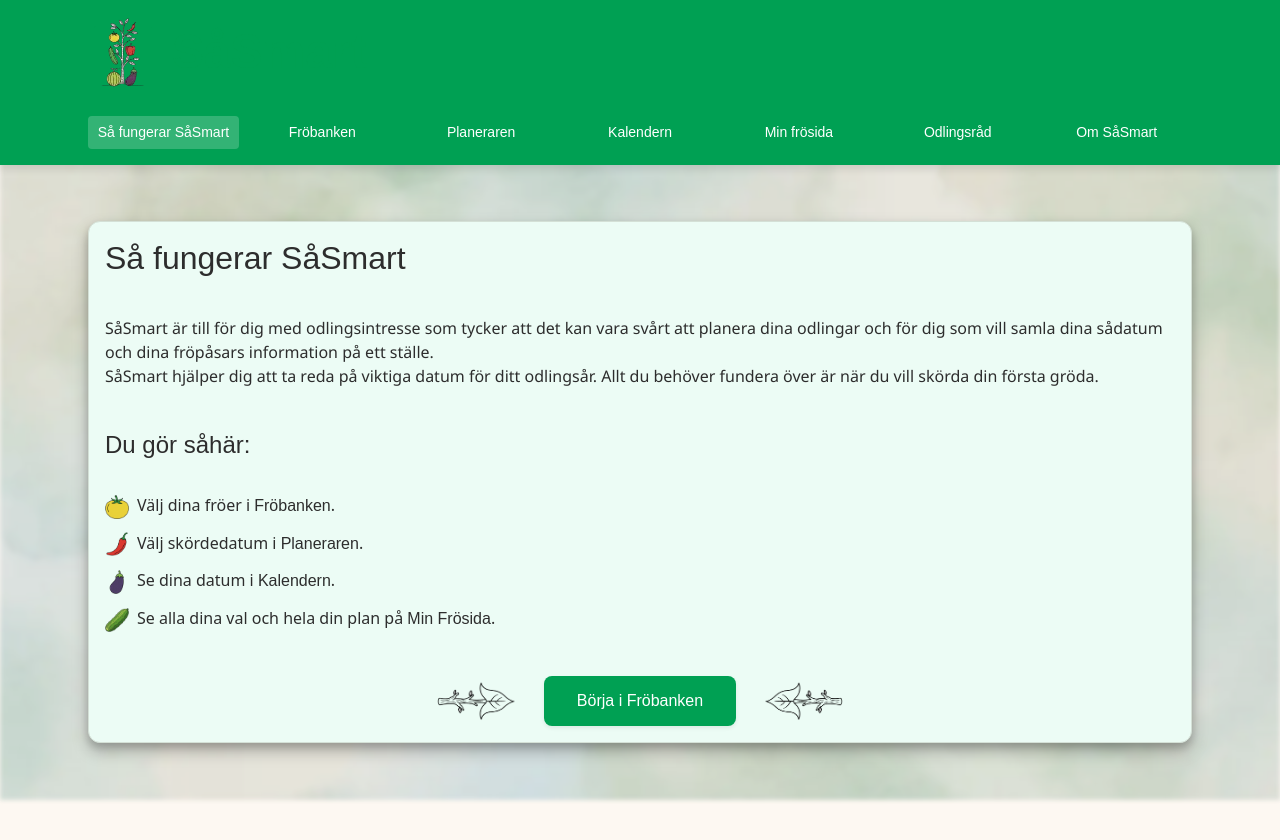
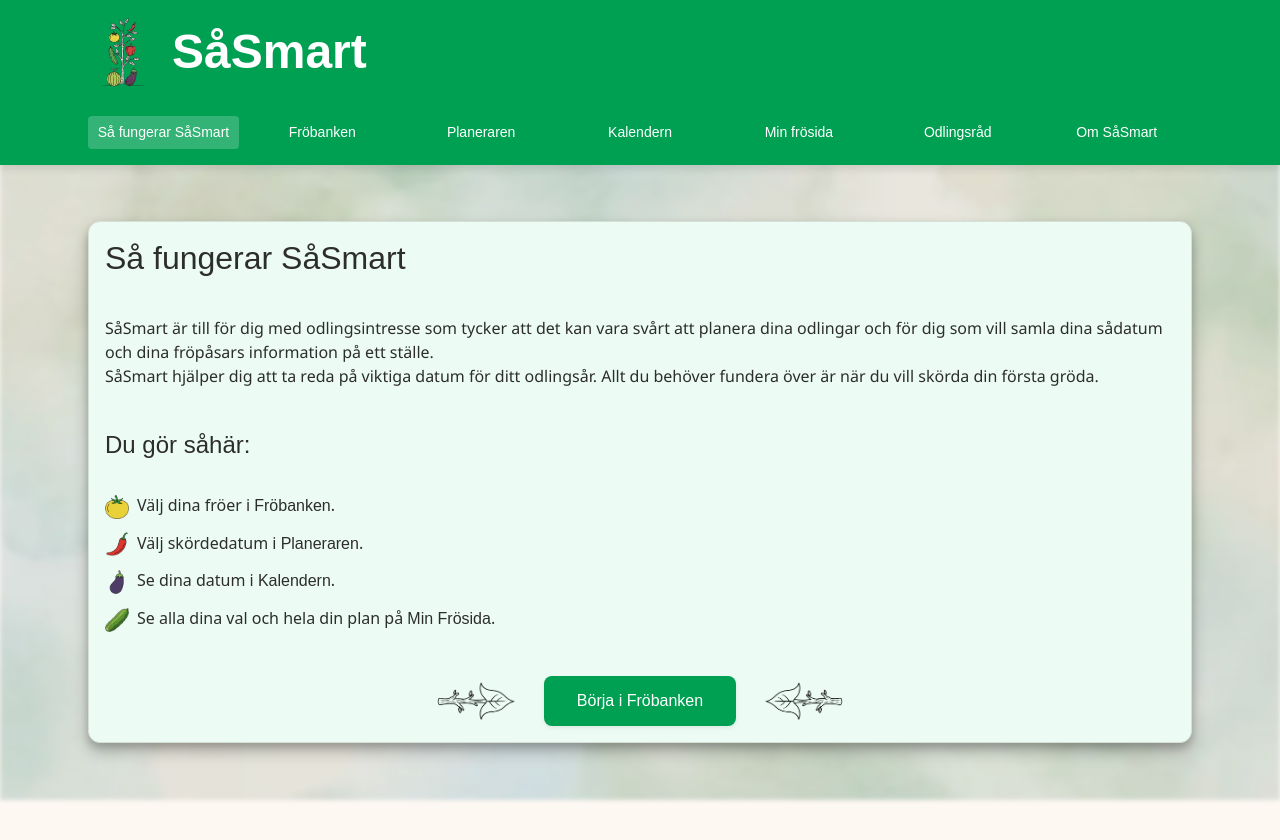
Before and after one commit to M-Lenvik/Examensarbete-SowSmart, a React (Vite) app: page / in a window 1280 px wide. Shown: the top 840 px of the page. Built offline with nearby package versions, Linux system fonts and the light colour scheme; a web font is replaced by a local one.

Commit message:
fix: restore header title color

```diff
--- a/src/components/shared/Header/Header.scss
+++ b/src/components/shared/Header/Header.scss
@@ -55,6 +55,7 @@
 
 .header-title {
   font-size: 3rem !important;
+  color: $header-text;
 
   // Very small screens (< 360px)
   @media (max-width: 359px) {
```
